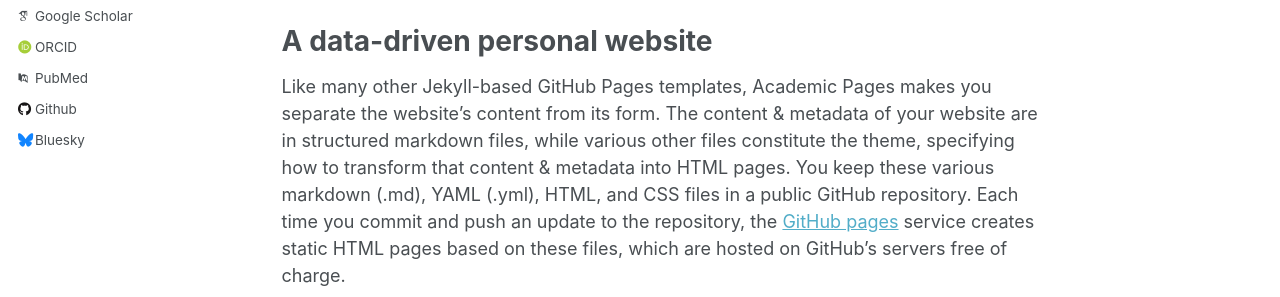
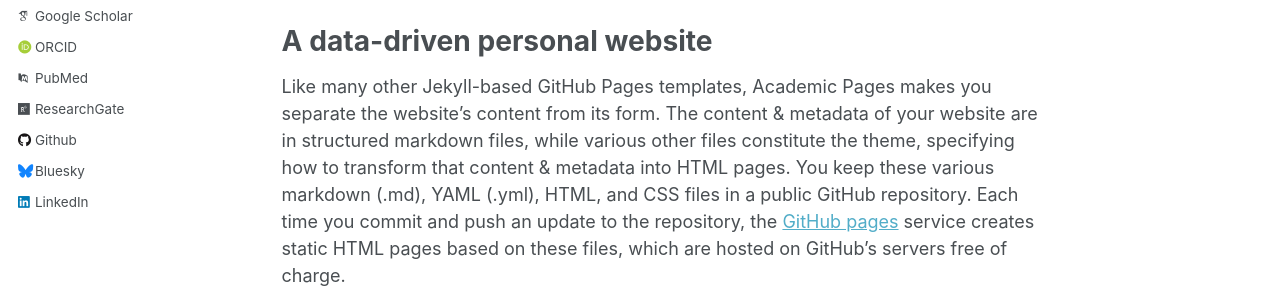
Before and after one commit to arshadmehmood118/arshadmehmood118.github.io, a Jekyll site: the page built from _pages/about.md, in a window 1280 px wide. Shown: the part 445-742 px from the top of the page. Built offline with Jekyll 4.4.1, drawn with Linux system fonts in a browser that asks for light colours; some web fonts are replaced; part of the change alters nothing that is shown.

Commit message:
Update _config.yml

```diff
--- a/_config.yml
+++ b/_config.yml
@@ -34,16 +34,16 @@ author:
   arxiv            : # URL - Update with the correct link to your profile
   googlescholar    : "https://scholar.google.com/citations?user=Ux3T3LsAAAAJ&hl=en"
   impactstory      : # URL
-  orcid            : "http://orcid.org/yourorcidurl"
+  orcid            : "https://orcid.org/0000-0001-7819-3648"
   semantic         : # URL
   pubmed           : "https://www.ncbi.nlm.nih.gov/pubmed/?term=john+snow"
-  researchgate     : # URL
+  researchgate     : "https://www.researchgate.net/profile/Arshad-Mehmood-5"
 
   # Repositories and software development
   bitbucket        : # Username - Update with your username on the site
   codepen          : # Username
   dribbble         : # Username
-  github           : "academicpages"
+  github           : "arshadmehmood118"
   kaggle           : # Username
   stackoverflow    : # User number or user number and name (i.e., use "1" or "1/jeff-atwood")
 
@@ -57,7 +57,7 @@ author:
   keybase          : # Username
   instagram        : # Username
   lastfm           : # Username
-  linkedin         : # Username
+  linkedin         : "amehmoodli"
   mastodon         : # URL
   medium           : # URL
   pinterest        : # Username
```
